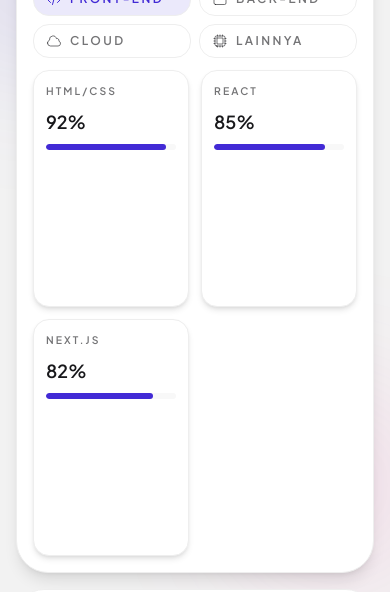
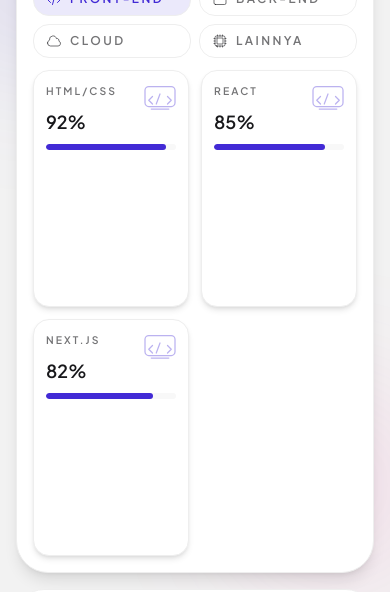
Before and after one commit to l0c4lxid/my-profile, a Next.js app: page / in a window 390 px wide. Both pictures are taken after a click on the button "Keahlian". Shown: the part 175-767 px from the top of the page. Built offline with nearby package versions, Linux system fonts and the light colour scheme; no server answers.

Commit message:
add icon skill on mobile view

```diff
--- a/src/app/components/mobile/MobileSkills.tsx
+++ b/src/app/components/mobile/MobileSkills.tsx
@@ -8,6 +8,12 @@
   CommandLineIcon,
   CpuChipIcon,
 } from "@heroicons/react/24/outline";
+import {
+  BackendIllustration,
+  CloudIllustration,
+  FrontendIllustration,
+  StrengthIllustration,
+} from "./SkillIllustrations";
 
 const skillGroups = [
   {
@@ -15,6 +21,8 @@
     title: "Front-end",
     icon: CodeBracketIcon,
     barClass: "bg-primary",
+    toneClass: "text-primary/45",
+    illustration: FrontendIllustration,
     skills: [
       { name: "HTML/CSS", level: 92 },
       { name: "React", level: 85 },
@@ -26,6 +34,8 @@
     title: "Back-end",
     icon: CommandLineIcon,
     barClass: "bg-secondary",
+    toneClass: "text-secondary/45",
+    illustration: BackendIllustration,
     skills: [
       { name: "Node.js", level: 78 },
       { name: "REST APIs", level: 80 },
@@ -37,6 +47,8 @@
     title: "Cloud",
     icon: CloudIcon,
     barClass: "bg-accent",
+    toneClass: "text-accent/45",
+    illustration: CloudIllustration,
     skills: [
       { name: "Git & CI", level: 83 },
       { name: "Docker", level: 70 },
@@ -48,6 +60,8 @@
     title: "Lainnya",
     icon: CpuChipIcon,
     barClass: "bg-info",
+    toneClass: "text-info/45",
+    illustration: StrengthIllustration,
     skills: [
       { name: "IT Support", level: 88 },
       { name: "Analisis Data", level: 72 },
@@ -61,6 +75,7 @@
   const [activeGroupId, setActiveGroupId] = useState(skillGroups[0].id);
   const activeGroup =
     skillGroups.find((group) => group.id === activeGroupId) || skillGroups[0];
+  const ActiveIllustration = activeGroup.illustration;
 
   return (
     <section className="flex h-full min-h-0 flex-col gap-3">
@@ -107,8 +122,13 @@
           {activeGroup.skills.map((skill) => (
             <div
               key={skill.name}
-              className="rounded-2xl border border-base-300 bg-base-100 p-3 shadow-md"
+              className="relative overflow-hidden rounded-2xl border border-base-300 bg-base-100 p-3 shadow-md"
             >
+              <div
+                className={`pointer-events-none absolute right-2 top-2 ${activeGroup.toneClass}`}
+              >
+                <ActiveIllustration className="h-10 w-10 opacity-80" />
+              </div>
               <p className="text-[0.65rem] font-semibold uppercase tracking-[0.2em] text-base-content/60">
                 {skill.name}
               </p>
--- /dev/null
+++ b/src/app/components/mobile/SkillIllustrations.tsx
@@ -0,0 +1,93 @@
+"use client";
+
+import type { SVGProps } from "react";
+
+export function FrontendIllustration(props: SVGProps<SVGSVGElement>) {
+  return (
+    <svg
+      viewBox="0 0 64 64"
+      fill="none"
+      stroke="currentColor"
+      strokeWidth="2"
+      strokeLinecap="round"
+      strokeLinejoin="round"
+      aria-hidden="true"
+      {...props}
+    >
+      <rect x="8" y="12" width="48" height="32" rx="6" />
+      <path d="M20 28l-6 6 6 6" />
+      <path d="M44 28l6 6-6 6" />
+      <path d="M26 40l6-16" />
+      <path d="M18 48h28" />
+    </svg>
+  );
+}
+
+export function BackendIllustration(props: SVGProps<SVGSVGElement>) {
+  return (
+    <svg
+      viewBox="0 0 64 64"
+      fill="none"
+      stroke="currentColor"
+      strokeWidth="2"
+      strokeLinecap="round"
+      strokeLinejoin="round"
+      aria-hidden="true"
+      {...props}
+    >
+      <rect x="12" y="10" width="40" height="16" rx="4" />
+      <rect x="12" y="28" width="40" height="16" rx="4" />
+      <rect x="12" y="46" width="40" height="8" rx="4" />
+      <path d="M18 18h6" />
+      <path d="M18 36h6" />
+      <circle cx="46" cy="18" r="2" />
+      <circle cx="46" cy="36" r="2" />
+    </svg>
+  );
+}
+
+export function CloudIllustration(props: SVGProps<SVGSVGElement>) {
+  return (
+    <svg
+      viewBox="0 0 64 64"
+      fill="none"
+      stroke="currentColor"
+      strokeWidth="2"
+      strokeLinecap="round"
+      strokeLinejoin="round"
+      aria-hidden="true"
+      {...props}
+    >
+      <path d="M18 42a10 10 0 0 1 9-14 12 12 0 0 1 23 3 8 8 0 0 1-2 16H20a8 8 0 0 1-2-5z" />
+      <path d="M22 50l-6 6" />
+      <path d="M32 50v8" />
+      <path d="M42 50l6 6" />
+    </svg>
+  );
+}
+
+export function StrengthIllustration(props: SVGProps<SVGSVGElement>) {
+  return (
+    <svg
+      viewBox="0 0 64 64"
+      fill="none"
+      stroke="currentColor"
+      strokeWidth="2"
+      strokeLinecap="round"
+      strokeLinejoin="round"
+      aria-hidden="true"
+      {...props}
+    >
+      <rect x="18" y="18" width="28" height="28" rx="6" />
+      <path d="M26 26h12v12H26z" />
+      <path d="M32 6v8" />
+      <path d="M32 50v8" />
+      <path d="M6 32h8" />
+      <path d="M50 32h8" />
+      <path d="M12 12l6 6" />
+      <path d="M46 46l6 6" />
+      <path d="M12 52l6-6" />
+      <path d="M46 18l6-6" />
+    </svg>
+  );
+}
```
